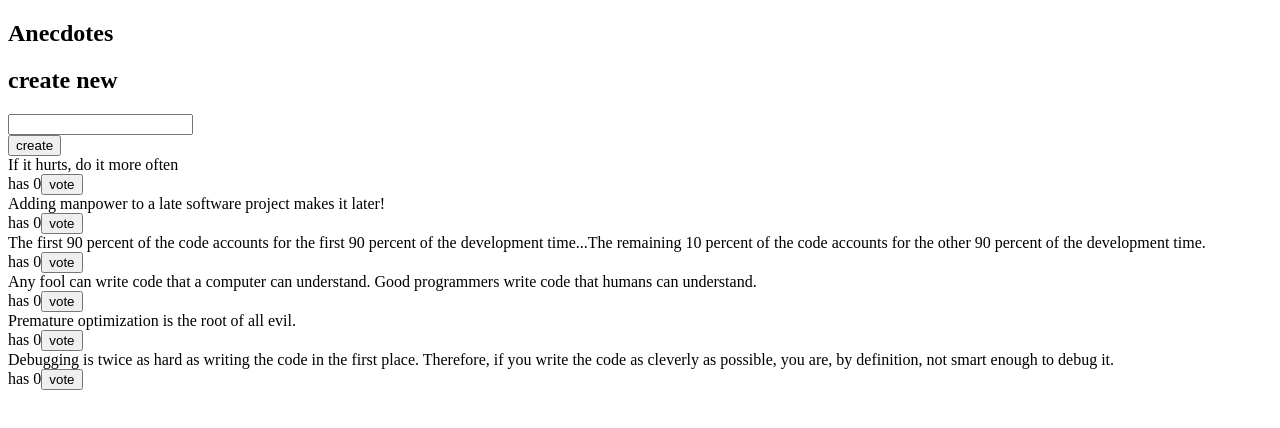
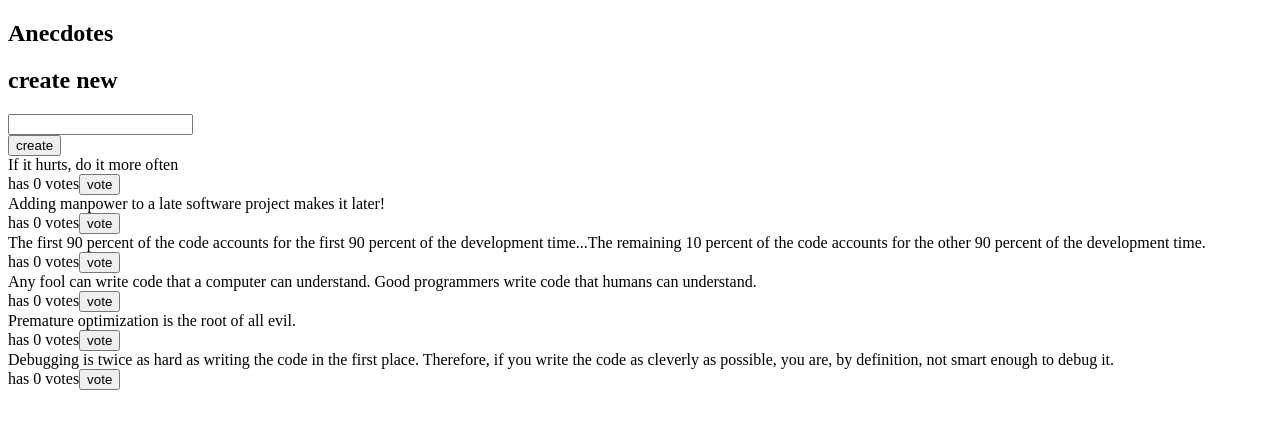
Before and after one commit to KevinPolanco/FullStackOpenReact, a React (Create React App) app in the folder part6/redux-anecdotes/: page / in a window 1280 px wide. Shown: the top 428 px of the page. Built offline with nearby package versions, Linux system fonts and the light colour scheme.

Commit message:
6.8: anecdotes, step 6

```diff
--- a/part6/redux-anecdotes/src/App.js
+++ b/part6/redux-anecdotes/src/App.js
@@ -1,32 +1,12 @@
-import { useSelector, useDispatch } from 'react-redux'
-import { newVote } from './reducers/anecdoteReducer'
 import AnecdoteForm from './components/AnecdoteForm'
+import AnecdoteList from './components/AnecdoteList'
 
 const App = () => {
-  const anecdotes = useSelector(state => state)
-  const dispatch = useDispatch()
-
-  const vote = (id) => {
-    dispatch(newVote(id))
-  }
-
-  anecdotes.sort((a, b) => { return b.votes - a.votes})
-
   return (
     <div>
       <h2>Anecdotes</h2>
       <AnecdoteForm />
-      {anecdotes.map(anecdote =>
-        <div key={anecdote.id}>
-          <div>
-            {anecdote.content}
-          </div>
-          <div>
-            has {anecdote.votes}
-            <button onClick={() => vote(anecdote.id)}>vote</button>
-          </div>
-        </div>
-      )}
+      <AnecdoteList />
     </div>
   )
 }
--- /dev/null
+++ b/part6/redux-anecdotes/src/components/AnecdoteList.js
@@ -0,0 +1,28 @@
+import { newVote } from "../reducers/anecdoteReducer";
+import { useDispatch, useSelector } from "react-redux";
+
+const AnecdoteList = () => {
+  const anecdotes = useSelector(state => state)
+  const dispatch = useDispatch()
+  const vote = (id) => {
+    dispatch(newVote(id))
+  }
+
+  anecdotes.sort((a, b) => { return b.votes - a.votes})
+
+  return (
+    anecdotes.map(anecdote =>
+      <div key={anecdote.id}>
+        <div>
+          {anecdote.content}
+        </div>
+        <div>
+          has {anecdote.votes} votes
+          <button onClick={() => vote(anecdote.id)}>vote</button>
+        </div>
+      </div>
+    )
+  )
+}
+
+export default AnecdoteList
--- a/part6/redux-anecdotes/src/reducers/anecdoteReducer.js
+++ b/part6/redux-anecdotes/src/reducers/anecdoteReducer.js
@@ -57,9 +57,8 @@
       const newAnecdote = asObject(anecdote)
       return [...state, newAnecdote]
     default:
-      break;
+      return state
+    }
   }
-  return state
-}
 
 export default reducer
```
